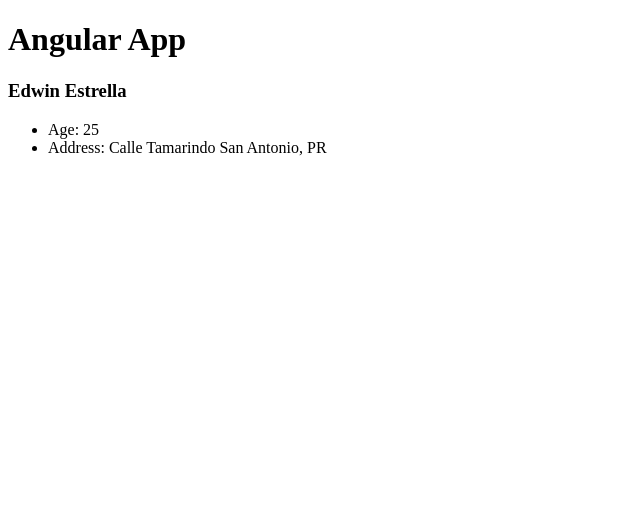
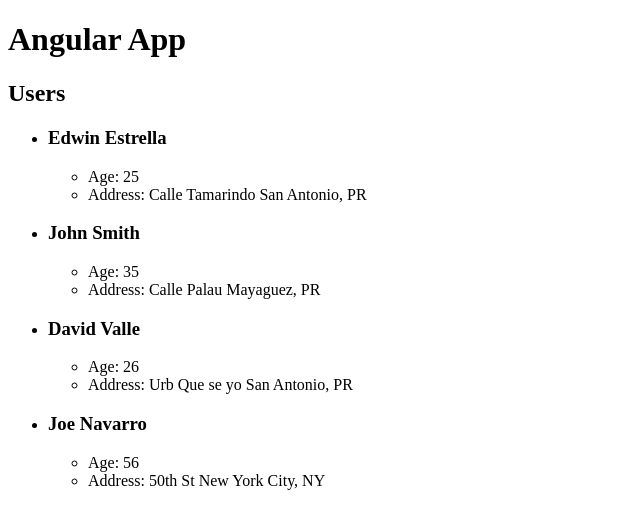
Before and after one commit to pdeguayaba/angular-app, an Angular app: page / in a window 1280 px wide. Shown: the top 528 px of the page, without its empty margins (0-640 px from the left). Built offline with nearby package versions, Linux system fonts and the light colour scheme.

Commit message:
Loops with ngFor

```diff
--- a/src/app/app.component.html
+++ b/src/app/app.component.html
@@ -1,2 +1,2 @@
 <h1>Angular App</h1>
-<app-user></app-user>
+<app-users></app-users>
--- a/src/app/app.module.ts
+++ b/src/app/app.module.ts
@@ -4,11 +4,13 @@
 import { AppRoutingModule } from './app-routing.module';
 import { AppComponent } from './app.component';
 import { UserComponent } from './components/user/user.component';
+import { UsersComponent } from './components/users/users.component';
 
 @NgModule({
   declarations: [
     AppComponent,
-    UserComponent
+    UserComponent,
+    UsersComponent
   ],
   imports: [
     BrowserModule,
--- a/src/app/components/user/user.component.ts
+++ b/src/app/components/user/user.component.ts
@@ -9,7 +9,9 @@
   // Properties
   user: User;
   // Constructor
-  constructor() {
+  constructor() {}
+
+  ngOnInit(): void {
     this.user = {
       firstName: 'Edwin',
       lastName: 'Estrella',
@@ -21,6 +23,4 @@
       },
     };
   }
-
-  ngOnInit(): void {}
 }
--- /dev/null
+++ b/src/app/components/users/users.component.html
@@ -0,0 +1,13 @@
+<h2>Users</h2>
+<ul>
+  <li *ngFor="let user of users">
+    <h3>{{ user.firstName }} {{ user.lastName }}</h3>
+    <ul>
+      <li>Age: {{ user.age }}</li>
+      <li>
+        Address: {{ user.address.street }} {{ user.address.city }},
+        {{ user.address.state }}
+      </li>
+    </ul>
+  </li>
+</ul>
--- /dev/null
+++ b/src/app/components/users/users.component.ts
@@ -0,0 +1,62 @@
+import { Component, OnInit } from '@angular/core';
+import { User } from '../../models/User';
+
+@Component({
+  selector: 'app-users',
+  templateUrl: './users.component.html',
+  styleUrls: ['./users.component.css'],
+})
+export class UsersComponent implements OnInit {
+  users: User[];
+
+  constructor() {}
+
+  ngOnInit(): void {
+    this.users = [
+      {
+        firstName: 'Edwin',
+        lastName: 'Estrella',
+        age: 25,
+        address: {
+          street: 'Calle Tamarindo',
+          city: 'San Antonio',
+          state: 'PR',
+        },
+      },
+      {
+        firstName: 'John',
+        lastName: 'Smith',
+        age: 35,
+        address: {
+          street: 'Calle Palau',
+          city: 'Mayaguez',
+          state: 'PR',
+        },
+      },
+      {
+        firstName: 'David',
+        lastName: 'Valle',
+        age: 26,
+        address: {
+          street: 'Urb Que se yo',
+          city: 'San Antonio',
+          state: 'PR',
+        },
+      },
+    ];
+    this.addUser({
+      firstName: 'Joe',
+      lastName: 'Navarro',
+      age: 56,
+      address: {
+        street: '50th St',
+        city: 'New York City',
+        state: 'NY',
+      },
+    });
+  }
+
+  addUser(user: User) {
+    this.users.push(user);
+  }
+}
```
Also changed, not shown: src/app/components/users/users.component.css (added), 1 other file (tests, documents, lock files or other folders).
